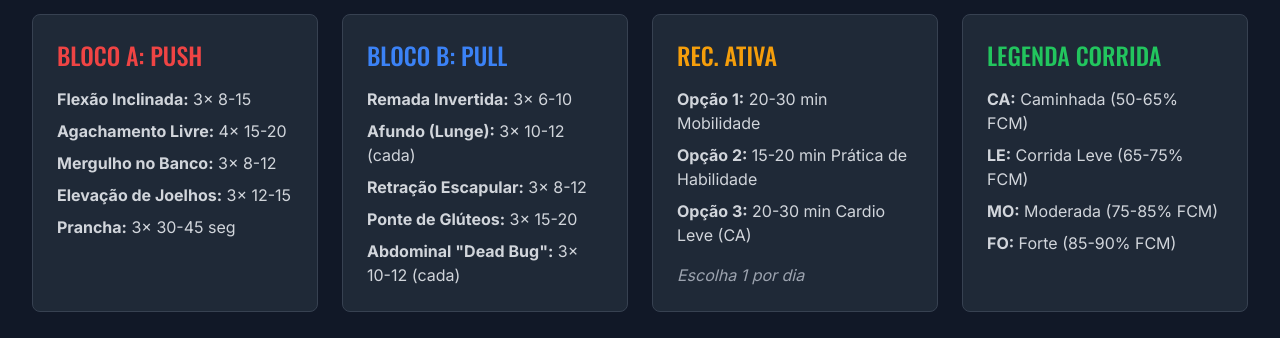
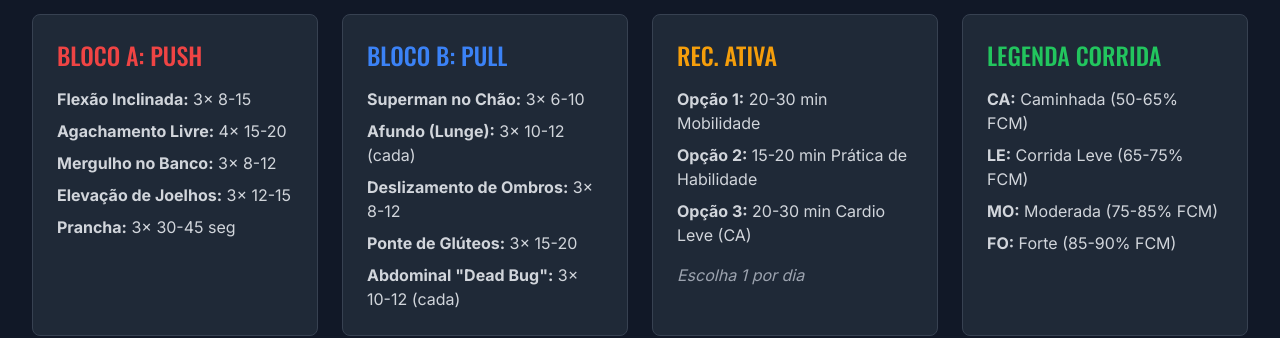
Before and after one commit to zAstergun/8-Weeks-Training, a plain HTML site: page index.html in a window 1280 px wide. Shown: the part 260-598 px from the top of the page. Drawn offline with nearby package versions, Linux system fonts and the light colour scheme.

Commit message:
Atualização

```diff
--- a/index.html
+++ b/index.html
@@ -77,9 +77,9 @@
                 <div class="workout-card p-6 rounded-lg">
                     <h3 class="font-oswald text-2xl text-blue-500 mb-4 uppercase">BLOCO B: PULL</h3>
                     <ul class="space-y-2 text-gray-300">
-                        <li><strong>Remada Invertida:</strong> 3x 6-10</li>
+                        <li><strong>Superman no Chão:</strong> 3x 6-10</li>
                         <li><strong>Afundo (Lunge):</strong> 3x 10-12 (cada)</li>
-                        <li><strong>Retração Escapular:</strong> 3x 8-12</li>
+                        <li><strong>Deslizamento de Ombros:</strong> 3x 8-12</li>
                         <li><strong>Ponte de Glúteos:</strong> 3x 15-20</li>
                         <li><strong>Abdominal "Dead Bug":</strong> 3x 10-12 (cada)</li>
                     </ul>
```
